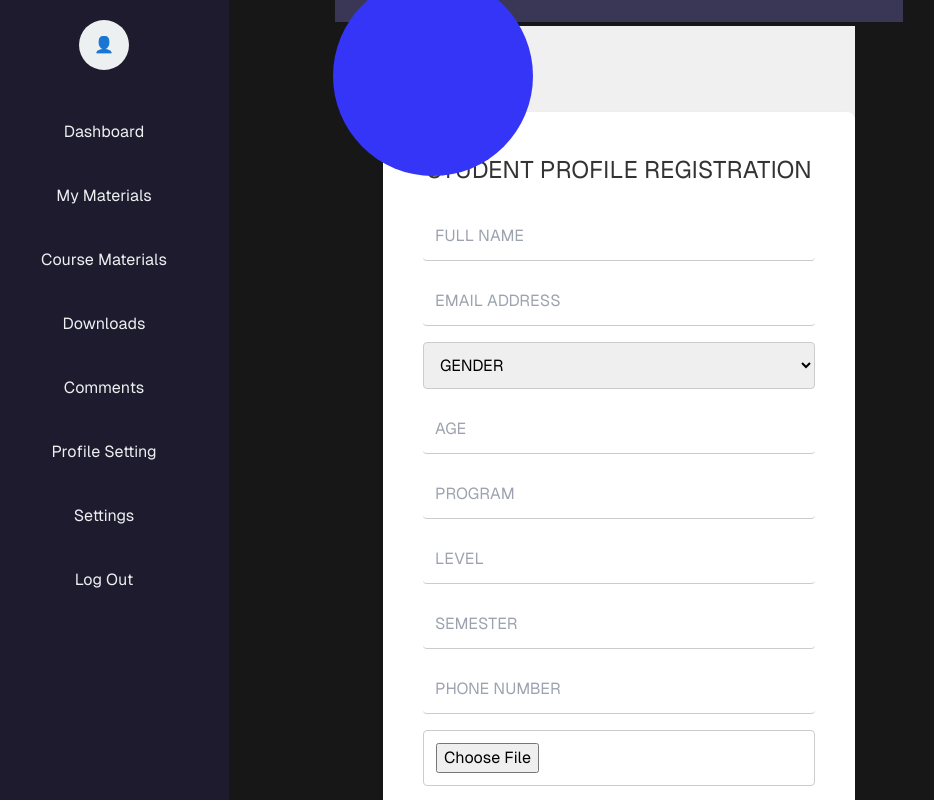
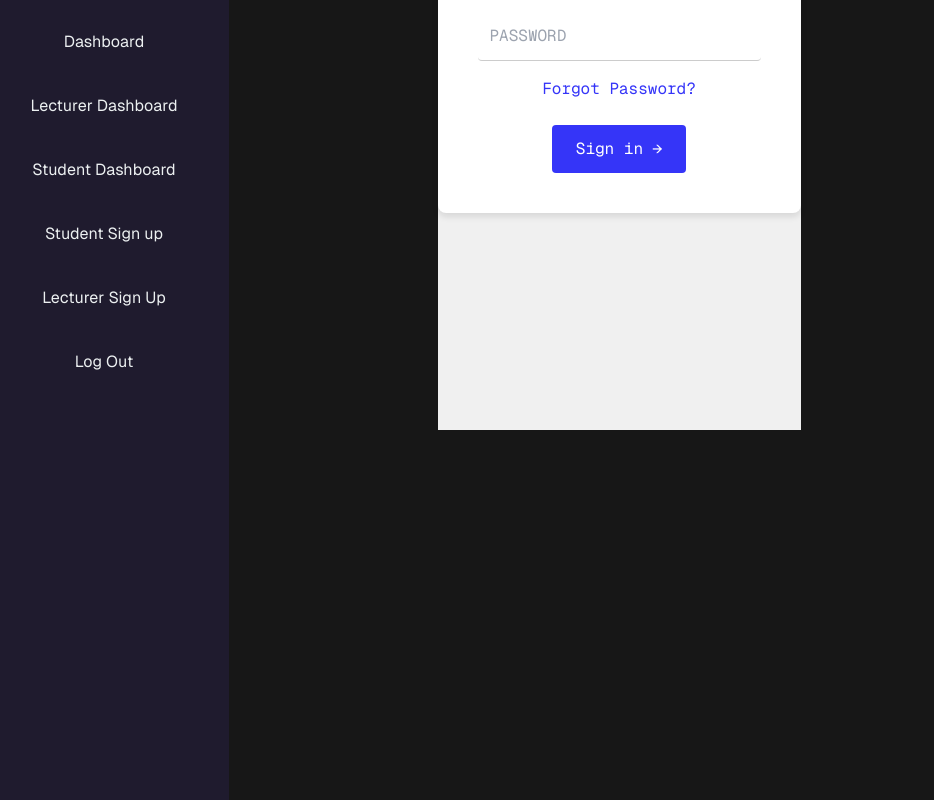
Before and after one commit to Mattiechuks/Course-material-distribution-system, a Next.js app: page / in a window 1280 px wide. Shown: the top 800 px of the page, without its empty margins (21-955 px from the left). Built offline with nearby package versions, Linux system fonts and the light colour scheme.

Commit message:
Update page.tsx

```diff
--- a/src/app/page.tsx
+++ b/src/app/page.tsx
@@ -1,12 +1,9 @@
 'use client';
-
+import Link from "next/link";
 import styled from "styled-components";
 import LoginPage from "./login/page";
-import LecturerPage from "./signup/lecturer/page";
-import SignUpPage from "./signup/page";
-import AdminDashboardPage from "./admin-dashboard/page";
-import LecturerDashboardPage from "./lecturer-dashboard/page";
-import StudentDashboardPage from "./student-dashboard/page";
+import Sidebar from "@/components/Sidebar";
+import SidebarItem from "@/components/SidebarItem";
 
 
 
@@ -20,14 +17,26 @@ export default function Home() {
             <LoginPage />
           </li>
         </Instructions>
-        <Links>
-          <AdminDashboardPage />
-          <LecturerDashboardPage />
-          <SignUpPage />
-          <StudentDashboardPage />
-          <LecturerPage />
-
-        </Links>
+        <Sidebar>
+        <Link href="/admin-dashboard">
+          <SidebarItem>Dashboard</SidebarItem>
+        </Link>
+        <Link href="/lecturer-dashboard">
+          <SidebarItem>Lecturer Dashboard</SidebarItem>
+        </Link>
+        <Link href="/student-dashboard">
+          <SidebarItem>Student Dashboard</SidebarItem>
+        </Link>
+        <Link href="/signup">
+          <SidebarItem>Student Sign up</SidebarItem>
+        </Link>
+        <Link href="/signup/lecturer">
+          <SidebarItem>Lecturer Sign Up</SidebarItem>
+        </Link>
+        <Link href="/login">
+          <SidebarItem>Log Out</SidebarItem>
+        </Link>
+      </Sidebar>
       </Main>
     </Container>
   );
```
